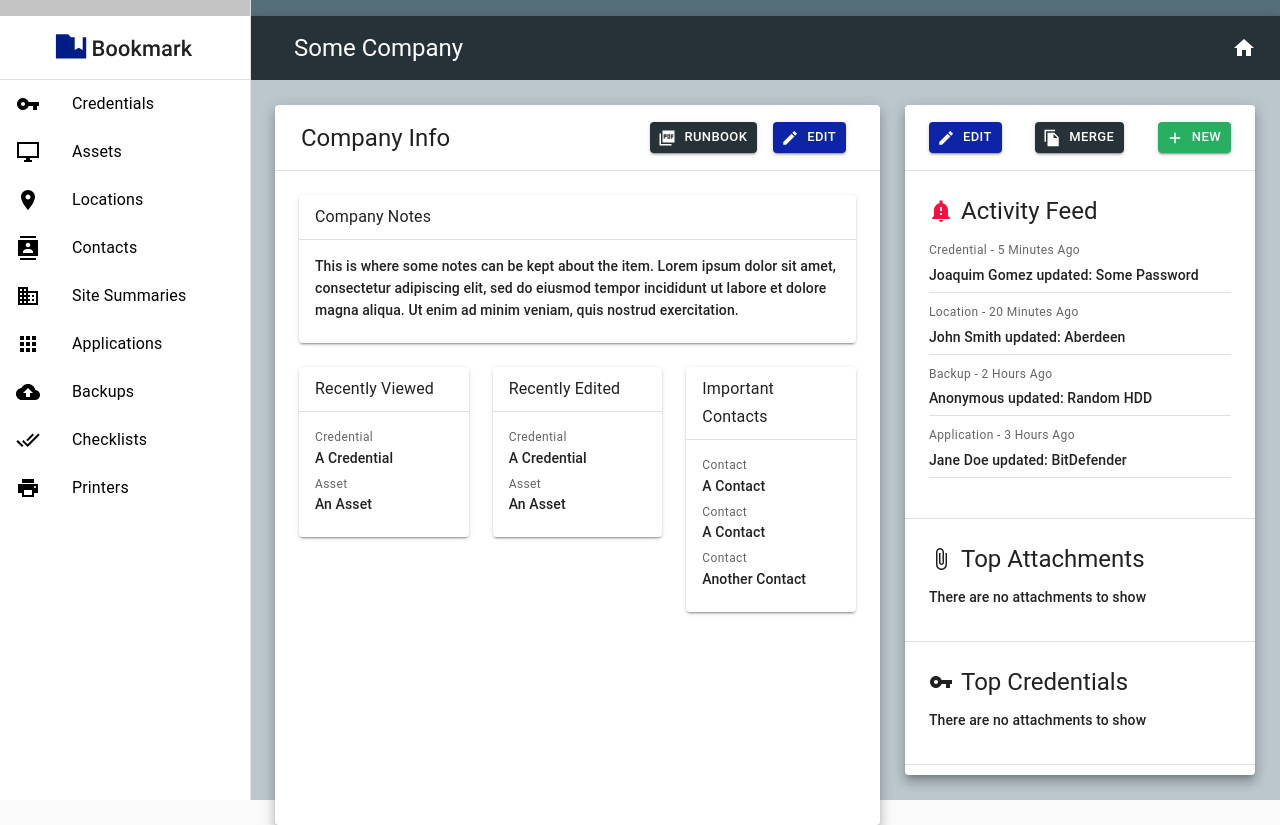
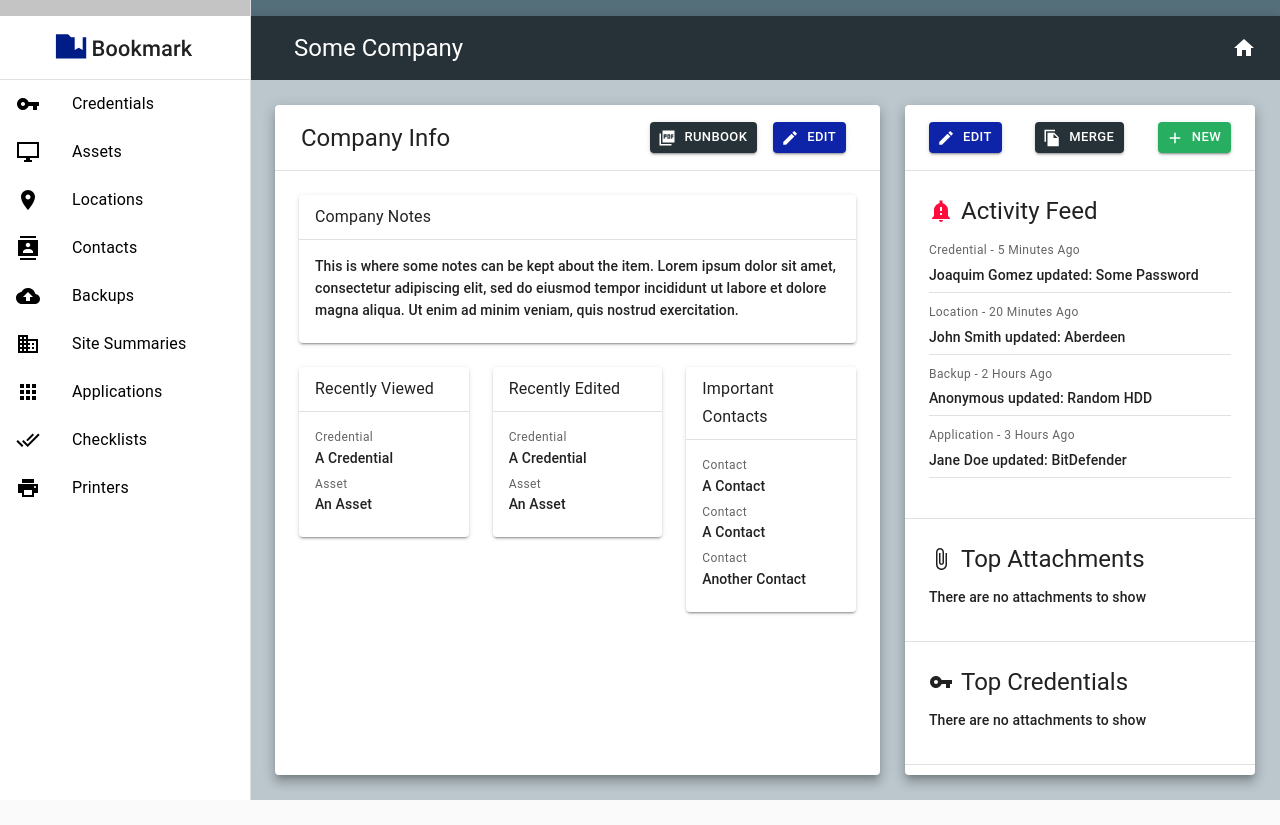
Before and after one commit to JoaquimXG/Bookmark, a React (Create React App) app: page / in a window 1280 px wide. After the commit the page ends 800 px from the top, so only its background shows below. Built offline with nearby package versions, Linux system fonts and the light colour scheme.

Commit message:
styled DataScreen so that each card scrolls independantly, added buttons for primary and SecondaryCards on ItemDataScreen, need to create the add file component and display it first in the secondaryCard

```diff
--- a/src/components/DataScreen.js
+++ b/src/components/DataScreen.js
@@ -8,7 +8,8 @@ const useStyle = makeStyles(theme => ({
     body: {
         display: "flex",
         flexDirection: "row",
-        height: "100%"
+        height: "100%",
+        flexGrow: 1,
     },
 
     main: {
@@ -16,7 +17,7 @@ const useStyle = makeStyles(theme => ({
         background: "#BBC7CD",
         [theme.breakpoints.up("sm")]: {
             height: `calc(100vh - ${AppBarHeight.sm}px)`,
-        }
+        },
     }
 }));
 
--- a/src/components/PrimaryCard.js
+++ b/src/components/PrimaryCard.js
@@ -21,8 +21,11 @@ const useStyles = makeStyles(theme => ({
             marginLeft: drawerWidth + margin
         },
         margin: margin,
-        display: "flex"
+        display: "flex",
+        flexGrow: 1
     },
+
+    primaryCard: { flexGrow: 1, display: "flex", flexDirection: "column" },
 
     header: {
         display: "flex",
@@ -36,9 +39,8 @@ const useStyles = makeStyles(theme => ({
         padding: theme.spacing(2)
     },
 
-    primarCardGrid: {
-        padding: theme.spacing(3),
-        flexGrow: 1
+    primaryCardGrid: {
+        padding: theme.spacing(3)
     }
 }));
 
@@ -48,7 +50,7 @@ export default props => {
 
     return (
         <Box className={classes.main}>
-            <Paper style={{ minHeight: 720 }} elevation={8}>
+            <Paper className={classes.primaryCard} elevation={8}>
                 <header className={classes.header}>
                     <Typography style={{ flexGrow: 1 }} variant="h5">
                         {props.title}
@@ -62,7 +64,9 @@ export default props => {
                                 size="small"
                                 style={{
                                     margin: theme.spacing(1),
-                                    color: "white",
+                                    color: value.textColor
+                                        ? value.textColor
+                                        : "white",
                                     background: value.color
                                 }}
                             >
@@ -72,18 +76,24 @@ export default props => {
                     })}
                 </header>
                 <Divider />
+                <Box style={{ overflowY: "auto", overflowX: "hidden", flexGrow: 1}}>
                     <Grid
                         container
-                    justify="space-between"
-                    className={classes.primarCardGrid}
+                        className={classes.primaryCardGrid}
                         spacing={3}
                     >
                         {props.cards.map((value, index) => {
-                        return value.content.every(subtitle => subtitle === null) ? null: (
+                            return value.content.every(
+                                subtitle => subtitle === null
+                            ) ? null : (
                                 <Grid
                                     key={index}
                                     item
-                                xs={value.columns.xs ? value.columns.xs : true}
+                                    xs={
+                                        value.columns.xs
+                                            ? value.columns.xs
+                                            : true
+                                    }
                                 >
                                     <MinorCard
                                         elevation={2}
@@ -95,6 +105,7 @@ export default props => {
                             );
                         })}
                     </Grid>
+                </Box>
             </Paper>
         </Box>
     );
--- a/src/components/SecondaryCard.js
+++ b/src/components/SecondaryCard.js
@@ -10,9 +10,19 @@ const useStyle = makeStyles(theme => ({
         display: "flex"
     },
 
+    secondaryCard : {
+        minWidth: 350,
+        display: "flex",
+        flexDirection: "column"
+
+    },
+
     secondaryCardList: {
-        padding: theme.spacing(3)
+        padding: theme.spacing(3),
+        overflowY: "auto",
+        overflowX: "hidden"
     }
+
 }));
 
 export default props => {
@@ -20,7 +30,7 @@ export default props => {
 
     return (
         <Box className={classes.main}>
-            <Paper elevation={8} style={{ minWidth: 350 }}>
+            <Paper elevation={8} className={classes.secondaryCard} >
                 <SecondaryCardButtonRow buttons={props.buttons} />
                 <Divider />
                 <Box className={classes.secondaryCardList}>
--- a/src/static/pre-api-helpers/apiDumps.js
+++ b/src/static/pre-api-helpers/apiDumps.js
@@ -1,3 +1,54 @@
+const contacts = [
+  {
+    "id": 23,
+    "site_id": 12345,
+    "name": "Steven",
+    "type": "Sole Trader",
+    "primary_contact": "Joaquim Gomez",
+    "job_title": "Technical Directory",
+    "middle_name": "",
+    "last_name": "Smith",
+    "email": "steven@smith.com",
+    "phone": "012123451879",
+    "extension": "444",
+    "mobile": "0732415781",
+    "fax": "0123475768",
+    "notes": "Lorem ipsum dolor sit amet, consectetur adipiscing elit, sed do eiusmod tempor incididunt ut labore et dolore magna aliqua. Ut enim ad minim veniam, quis nostrud exercitation ullamco laboris nisi ut aliquip ex ea commodo consequat. Duis aute irure dolor in reprehenderit in voluptate velit esse cillum dolore eu fugiat nulla pariatur. Excepteur sint occaecat cupidatat non proident, sunt in culpa qui officia deserunt mollit anim id est laborum."
+  },
+  {
+    "id": 21,
+    "site_id": 12345,
+    "name": "John",
+    "type": "Primary Contact",
+    "primary_contact": "Joaquim Gomez",
+    "job_title": "COO",
+    "middle_name": "",
+    "last_name": "Doe",
+    "email": "John@Doe.com",
+    "phone": "012123451879",
+    "extension": "444",
+    "mobile": "0732415781",
+    "fax": "0123475768",
+    "notes": "This is where you can keep some notes"
+  },
+  {
+    "id": 22,
+    "site_id": 12345,
+    "name": "Jane",
+    "type": "Primary Contact",
+    "primary_contact": "Joaquim Gomez",
+    "job_title": "COO",
+    "middle_name": "",
+    "last_name": "Doe",
+    "email": "Jane@Doe.com",
+    "phone": "012123451879",
+    "extension": "444",
+    "mobile": "0732415781",
+    "fax": "0123475768",
+    "notes": "Thi"
+  }
+]
+
  const assets = [
   {
     "id": 2186154,
@@ -378,4 +429,5 @@ export default {
     credentials,
     backups,
     locations,
+    contacts
 }
--- a/src/static/pre-api-helpers/cardGenerationTemplates.js
+++ b/src/static/pre-api-helpers/cardGenerationTemplates.js
@@ -1,3 +1,93 @@
+const contactTemplate = {
+    header: "name",
+
+    cards: [
+        {
+            title: "Contact Information",
+            content: ["email", "phone", "extension", "mobile", "fax"],
+            columns: {
+                xs: 4
+            }
+        },
+        {
+            title: "Additional Information",
+            content: ["name", "middle_name", "last_name", "type", "job_title"],
+            columns: {
+                xs: 4
+            }
+        },
+        {
+            title: "Notes",
+            content: ["notes"],
+            columns: {
+                xs: 12
+            }
+        }
+    ]
+}
+
+const backupTemplate = {
+    header: "name",
+
+    cards: [
+        {
+            title: "Schedule",
+            content: ["start_time", "full_backup", "differential", "incremental", "retention_details"],
+            columns: {
+                xs: 4
+            }
+        },
+        {
+            title: "Additional Information",
+            content: ["vendor", "type", "location"],
+            columns: {
+                xs: 4
+            }
+        },
+        {
+            title: "Retention Details",
+            content: ["retention_details"],
+            columns: {
+                xs: 4
+            }
+        },
+        {
+            title: "Notes",
+            content: ["notes"],
+            columns: {
+                xs: 12
+            }
+        }
+    ]
+}
+
+const locationTemplate = {
+    header: "name",
+
+    cards: [
+        {
+            title: "Address",
+            content: ["addr_1", "addr_2", "city", "postcode", "state","country"],
+            columns: {
+                xs: 4
+            }
+        },
+        {
+            title: "Additional Information",
+            content: ["phone", "fax", "type"],
+            columns: {
+                xs: 4
+            }
+        },
+        {
+            title: "notes",
+            content: ["notes"],
+            columns: {
+                xs: 12
+            }
+        }
+    ]
+}
 
 const credentialTemplate = {
     header: "name",
@@ -21,7 +111,7 @@ const credentialTemplate = {
             title: "Notes",
             content: ["notes"],
             columns: {
-                xs: 4
+                xs: 12
             }
         }
 
@@ -85,4 +175,7 @@ const assetTemplate = {
 export default {
     assetTemplate,
     credentialTemplate,
+    locationTemplate,
+    backupTemplate,
+    contactTemplate
 }
--- /dev/null
+++ b/src/static/pre-api-helpers/itemDataScreenTemplate.js
@@ -0,0 +1,108 @@
+import activityFeedData from "./activityFeed";
+import React from "react";
+import {
+    NotificationImportantSharp,
+    AttachFileSharp,
+    VpnKeySharp,
+    DeleteOutlineSharp,
+    LinkSharp
+} from "@material-ui/icons";
+import { themeColors } from "../../App";
+import { createMuiTheme } from "@material-ui/core";
+import {
+    CreateSharp,
+    PictureAsPdfSharp,
+    AddSharp,
+    FileCopySharp
+} from "@material-ui/icons";
+
+const theme = createMuiTheme();
+
+const buttons = {
+    primary: [
+        {
+            icon: DeleteOutlineSharp,
+            get color() {
+                return themeColors.error;
+            },
+            text: "Delete",
+            textColor: "black"
+        },
+        {
+            icon: CreateSharp,
+            get color() {
+                return themeColors.secondary5;
+            },
+            text: "Edit"
+        },
+        {
+            icon: AddSharp,
+            get color() {
+                return themeColors.success;
+            },
+            text: "New"
+        }
+    ],
+
+    secondary: [
+        {
+            icon: CreateSharp,
+            get color() {
+                return themeColors.secondary5;
+            },
+            text: "Edit"
+        },
+        {
+            icon: PictureAsPdfSharp,
+            get color() {
+                return themeColors.primary5;
+            },
+            text: "PDF"
+        },
+        {
+            icon: FileCopySharp,
+            get color() {
+                return themeColors.primary5;
+            },
+            text: "Copy"
+        },
+    ]
+};
+
+const secondaryCardData = [
+    {
+        title: "Attachments",
+        caption: time => `Last Viewed: ${time}`,
+        body: (author, item) => `${author}: ${item}`,
+        icon: <AttachFileSharp style={{ marginRight: theme.spacing(1) }} />,
+        data: null
+    },
+    {
+        title: "Activity Feed",
+        caption: (type, time) => `${type} - ${time}`,
+        body: (author, item) => `${author} updated: ${item}`,
+        icon: (
+            <NotificationImportantSharp
+                style={{
+                    get color() {
+                        return themeColors.error;
+                    },
+                    marginRight: theme.spacing(1)
+                }}
+            />
+        ),
+        data: activityFeedData
+    },
+    {
+        title: "Linked Items",
+        caption: (type, time) => `${type} - ${time}`,
+        body: (author, item) => `${item}`,
+        icon: <LinkSharp style={{ marginRight: theme.spacing(1) }} />,
+        data: activityFeedData
+    }
+];
+
+export default {
+    secondaryCardData,
+    buttons,
+}
--- a/src/static/pre-api-helpers/navBarItems.js
+++ b/src/static/pre-api-helpers/navBarItems.js
@@ -31,16 +31,16 @@ export default [
         listText: "Contacts"
     },
     {
+        listIcon: <BackupSharp htmlColor="Black" />,
+        listText: "Backups"
+    },
+    {
         listIcon: <BusinessSharp htmlColor="Black" />,
         listText: "Site Summaries"
     },
     {
         listIcon: <AppsSharp htmlColor="Black" />,
         listText: "Applications"
-    },
-    {
-        listIcon: <BackupSharp htmlColor="Black" />,
-        listText: "Backups"
     },
     {
         listIcon: <DoneAllSharp htmlColor="Black" />,
```
Also changed, not shown: src/App.js (+30 -24 lines), src/static/pre-api-helpers/itemlists.js (+31 -32 lines). Lines whose indentation alone changed are shown as unchanged.
